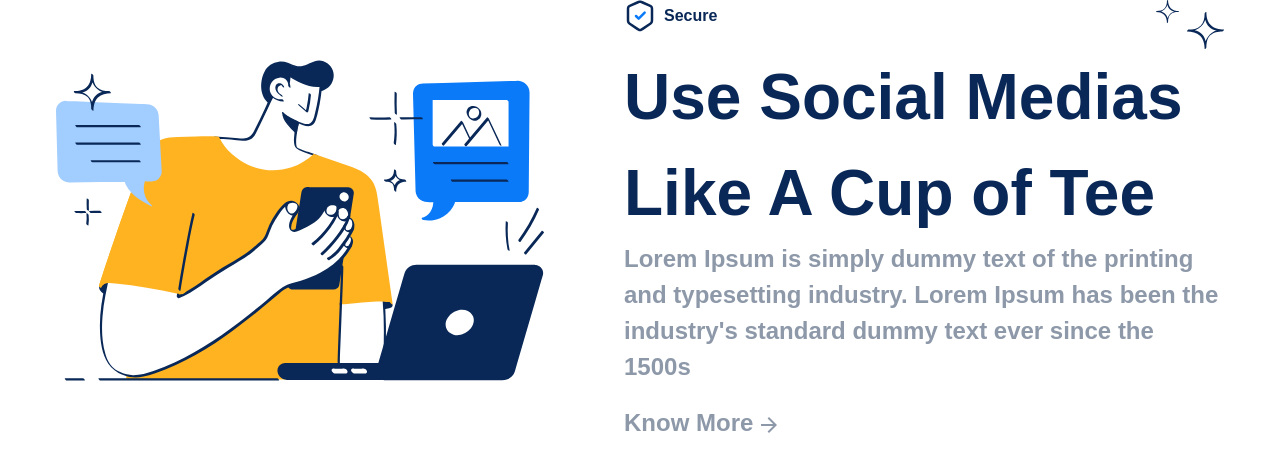
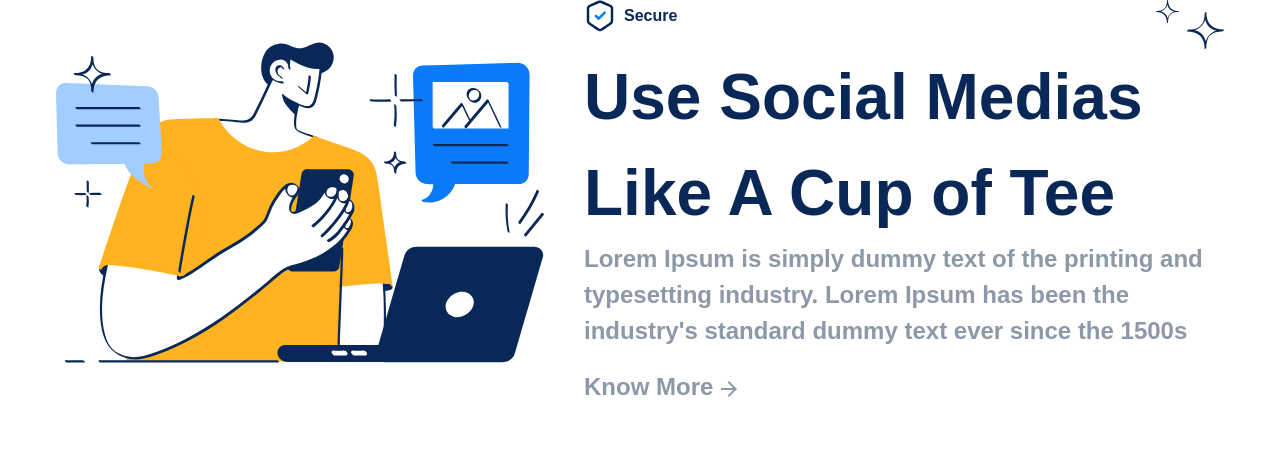
Before and after one commit to Abdullah-146/Vpn, a React (Vite) app: page / in a window 1280 px wide. Shown: the top 472 px of the page. Built offline with nearby package versions, Linux system fonts and the light colour scheme.

Commit message:
comitted

```diff
--- a/src/Components/Card.jsx
+++ b/src/Components/Card.jsx
@@ -13,11 +13,15 @@ function Card({
   return (
     <div
       className={`flex justify-between ${
-        reverse ? "flex-row-reverse" : ""
-      }    `}
+        reverse ? "lg:flex-row-reverse" : ""
+      }  flex-col lg:flex-row     `}
     >
-      <img src={SVG} alt="computer guy" className="hidden sm:flex  " />
-      <div className="flex flex-col text-start  w-full sm:ml-20 ">
+      <img
+        src={SVG}
+        alt="computer guy"
+        className="mr-0 lg:mr-10 mb-4 lg:mb-0"
+      />
+      <div className="flex flex-col text-start  w-full  ">
         <div className="flex justify-between    ">
           <h1 className="text-2xl font-bold text-simple text-start flex">
             <span>
```
